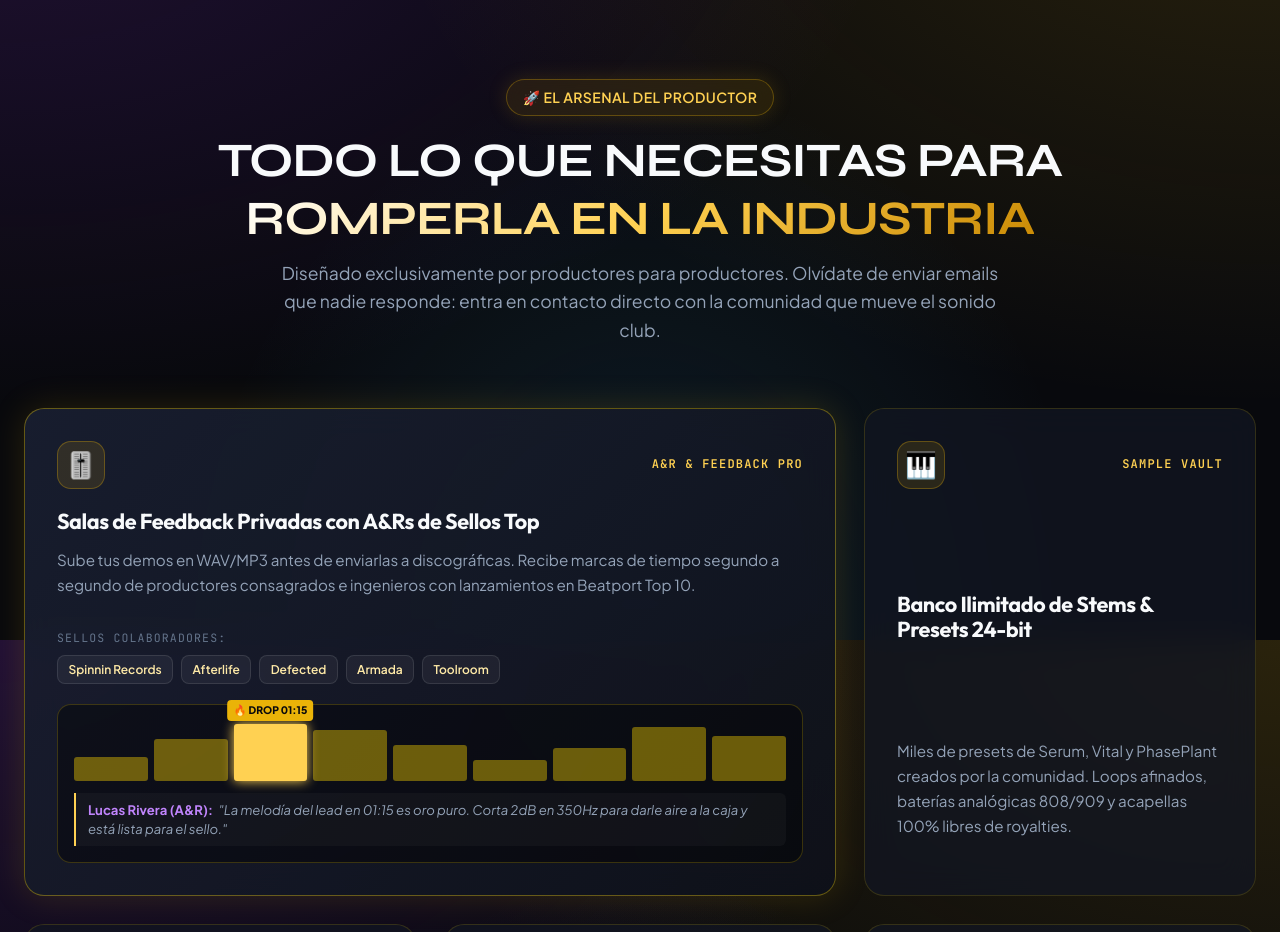
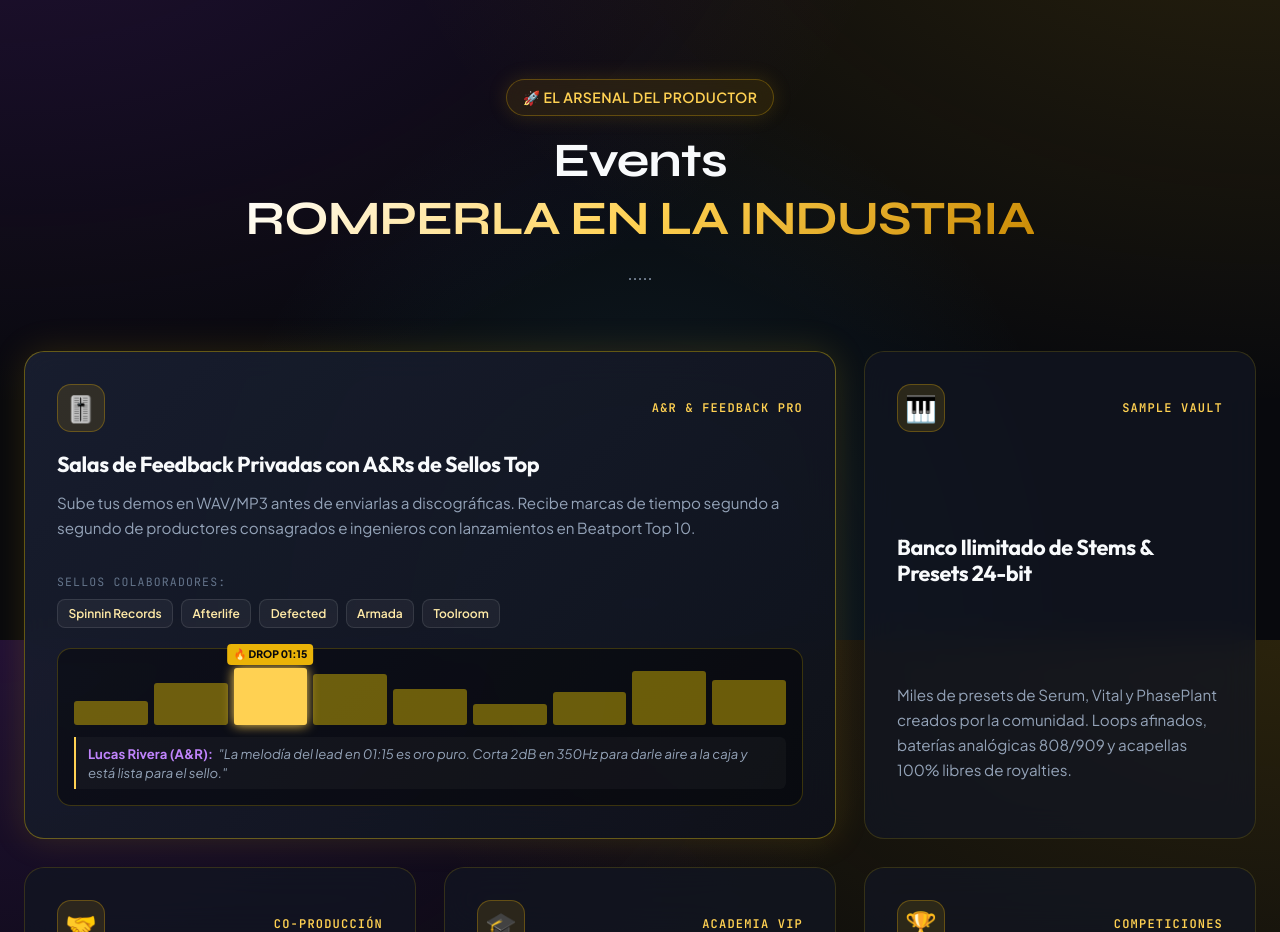
Before and after one commit to motacano/community, an Angular app in the folder src/: page / in a window 1280 px wide. Shown: the part 1760-2692 px from the top of the page. Built offline with nearby package versions, Linux system fonts and the light colour scheme.

Commit message:
literales

```diff
--- a/src/src/app/components/features/features.html
+++ b/src/src/app/components/features/features.html
@@ -5,11 +5,11 @@
         <span>🚀 EL ARSENAL DEL PRODUCTOR</span>
       </div>
       <h2 class="section-title">
-        TODO LO QUE NECESITAS PARA <br>
+        Events<br>
         <span class="text-gold-gradient">ROMPERLA EN LA INDUSTRIA</span>
       </h2>
       <p class="section-subtitle">
-        Diseñado exclusivamente por productores para productores. Olvídate de enviar emails que nadie responde: entra en contacto directo con la comunidad que mueve el sonido club.
+       .....
       </p>
     </div>
 
```
